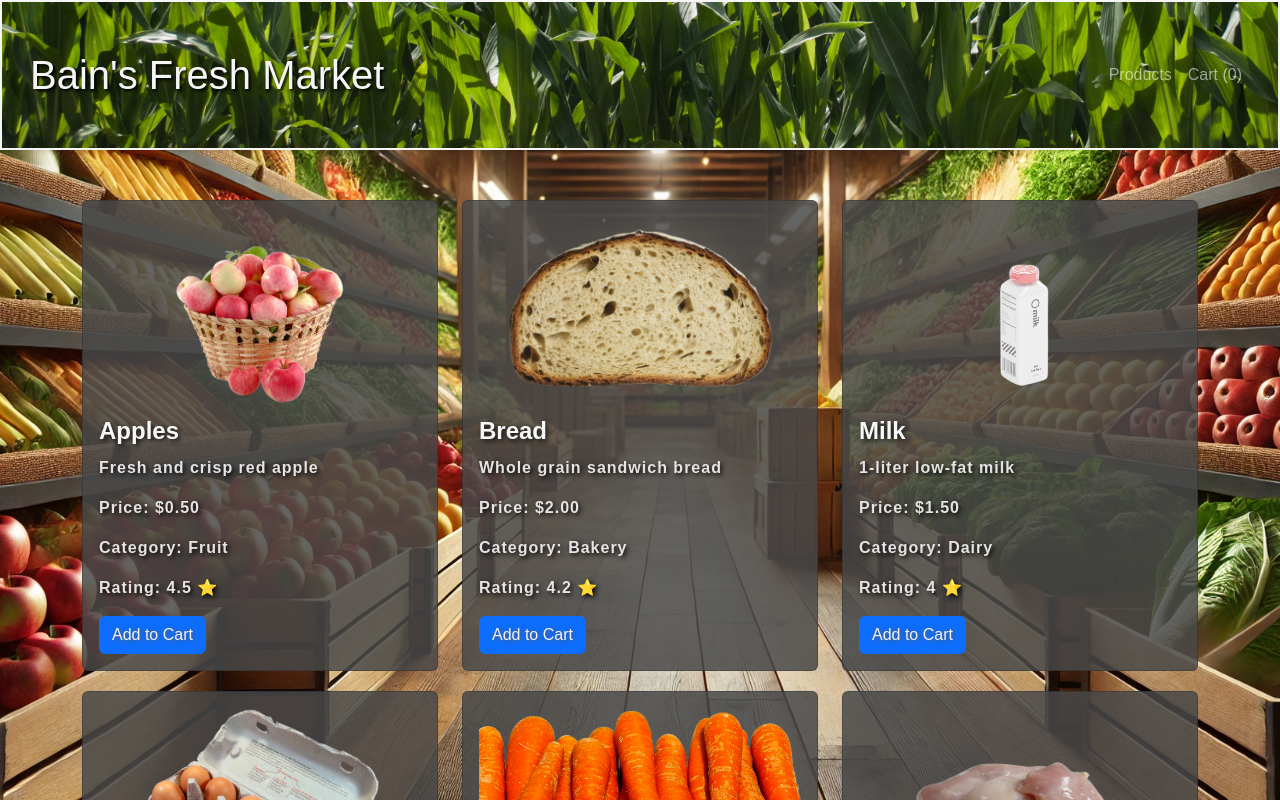
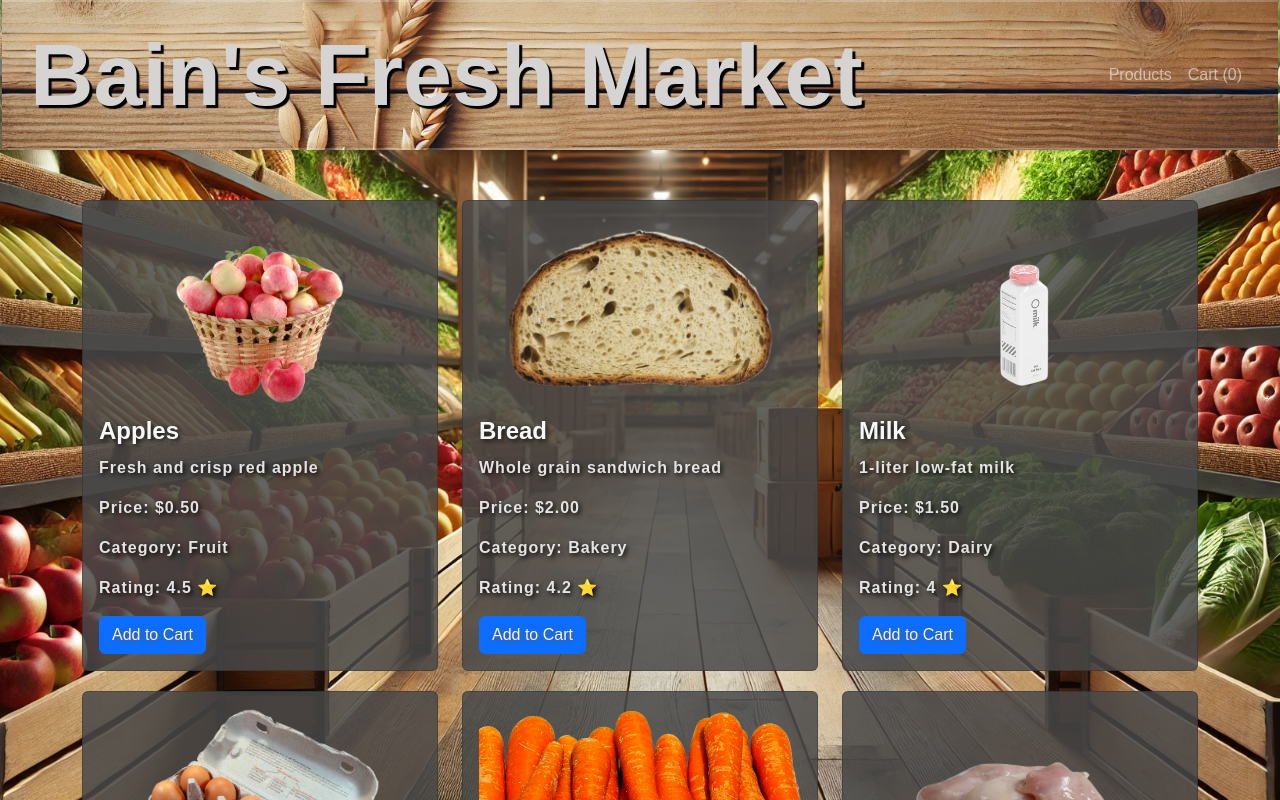
Before and after one commit to Mikebain2387/React_GroceryStore, a React (Create React App) app: page / in a window 1280 px wide. Shown: the top 800 px of the page. Built offline with nearby package versions, Linux system fonts and the light colour scheme.

Commit message:
nav bar updates

```diff
--- a/src/components/cart.js
+++ b/src/components/cart.js
@@ -21,7 +21,7 @@ const Cart =({cart, updateCart, checkout}) => {
   <div className="cart">
    <h2>Your Cart</h2>
    {cart.length ===0 ? (
-    <p className="checkout-message">Your cart is empty</p>
+    <p>Your cart is empty</p>
    ): (
     <table className="table cart-table">
      <thead>
@@ -58,7 +58,7 @@ const Cart =({cart, updateCart, checkout}) => {
     </table>
    )}
    <p>
-    <strong>Subtotal:</strong>
+    <strong>Subtotal: </strong>
     ${subtotal.toFixed(2)}
     </p>
     <button className="btn btn-primary" onClick={checkout} disabled={cart.length===0} >Checkout</button>
--- a/src/styles.css
+++ b/src/styles.css
@@ -15,36 +15,34 @@ body, html{
 
 .navbar{
 
-  background: url(../src/images/farmBG.jpg);
+  background: url(../src/images/navBarImage.webp);
   background-size: cover;
-   background-position: center -650px;
+   background-position: center ;
    background-attachment: fixed;
    background-repeat: no-repeat;
+
+
  margin-bottom: 20px;
 height: 150px;
 display: flex;
 align-items: center;
 padding: 0 1rem;
-border: 2px solid whitesmoke;
+border: 2px solid rgba(245, 245, 245, 0.219);
 
 }
 
-@media screen and (max-width: 768px) { /* For smaller screens */
-  .navbar {
-    background-position: center -550px; /* Keep the same portion visible */
-    height: 120px; /*  Adjust the navbar height for smaller screens */
-  }
-}
 
-.navbar-brand{text-shadow: 2px 2px 3px black;
- color: whitesmoke;
 
- font-size: 1.5rem;
+.navbar-brand{
+text-shadow: 3px 3px 1px black;
+color: rgb(214, 211, 211);
+font-weight: bold;
+font-size: 1.5rem!important;
 }
 
 @media (min-width: 768px){
  .navbar-brand{
-  font-size: 2.5rem;
+  font-size: 5.5rem !important;
  }
 }
 
```
Also changed, not shown: src/images/navBarImage.webp (added).
